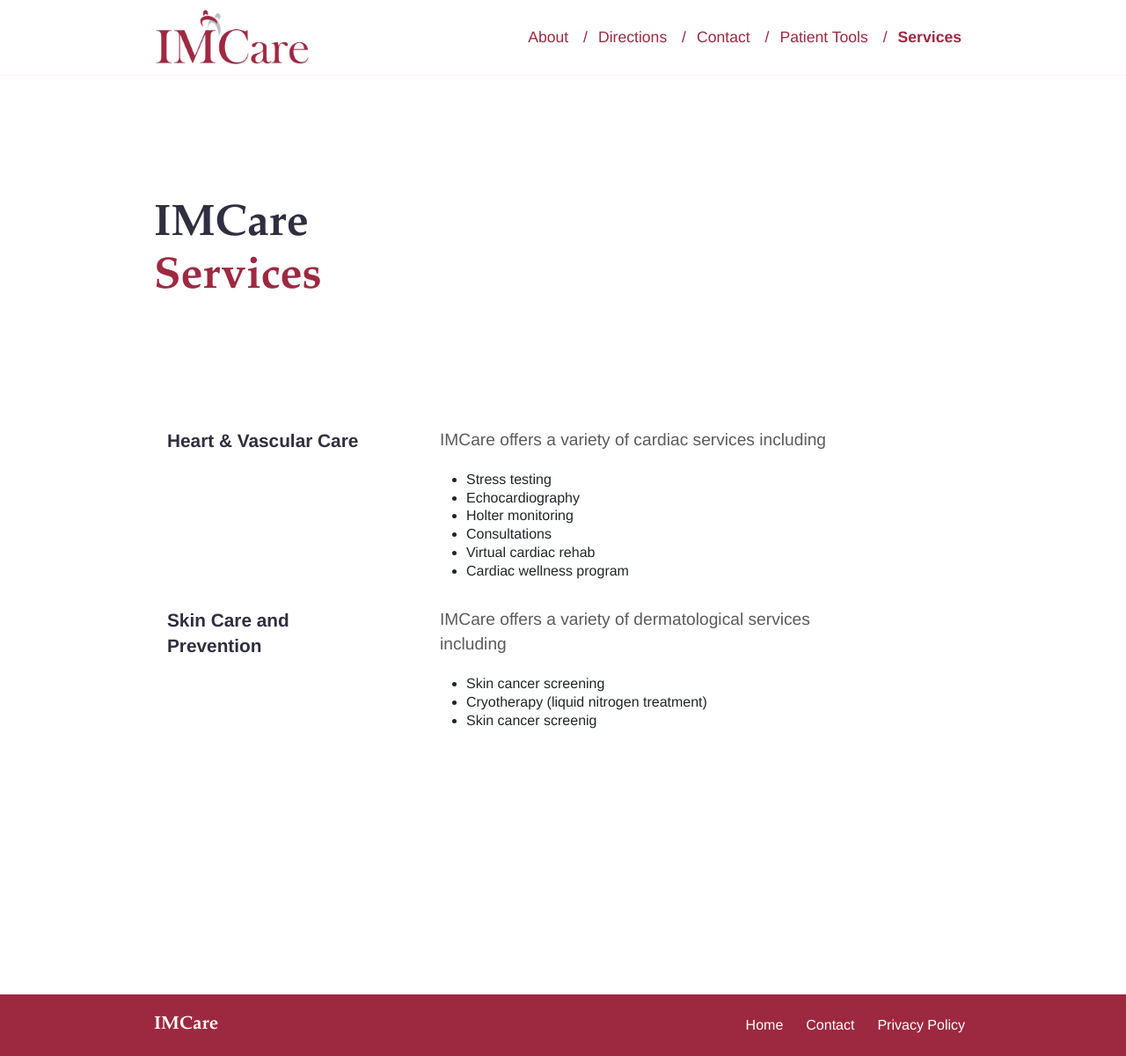
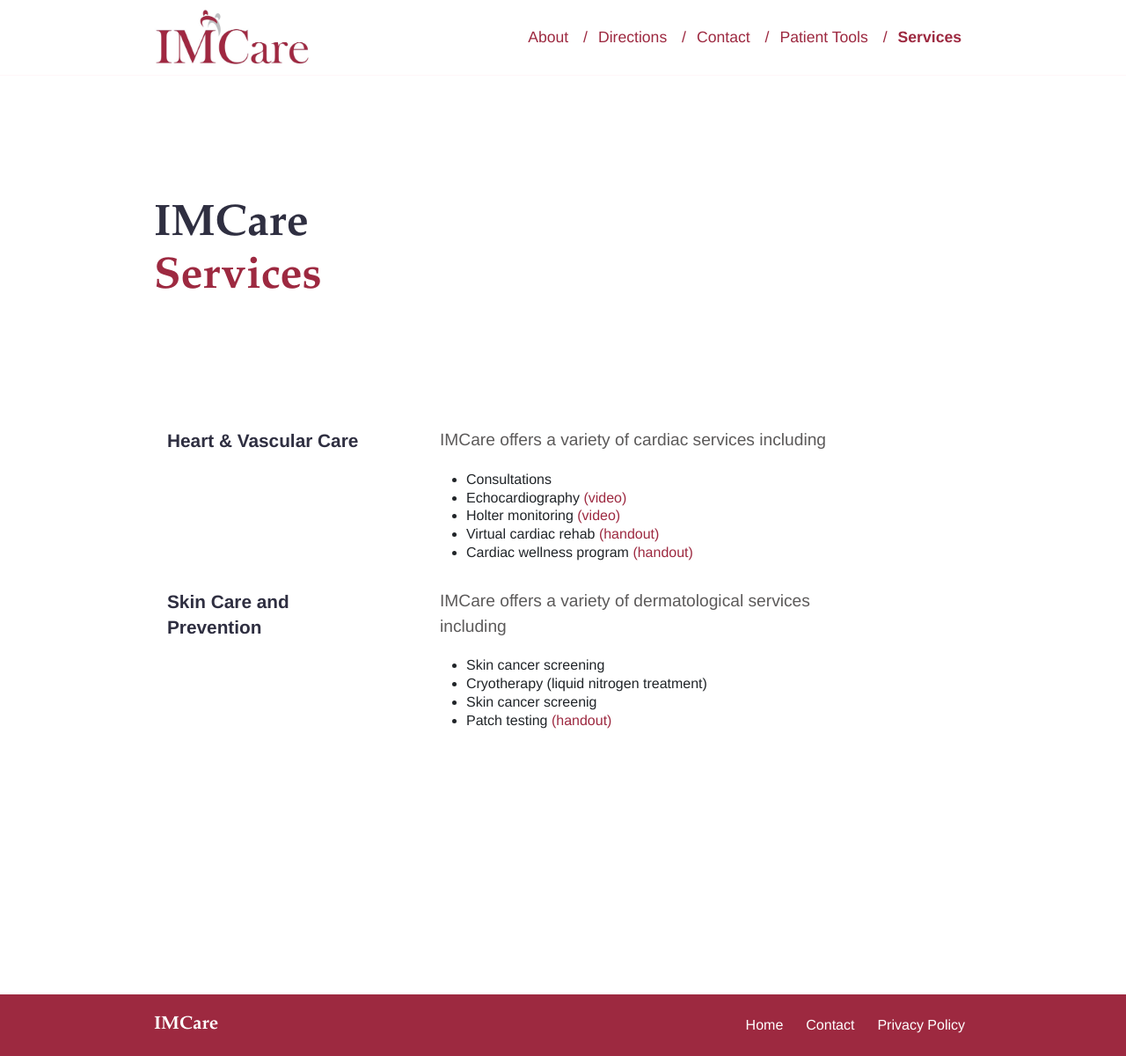
Before and after one commit to imcare-canada/imcare-canada.github.io, a Jekyll site: the page built from services.md, in a window 1280 px wide. Shown: the whole page at 88% size. Built offline with Jekyll 4.4.1, drawn with Linux system fonts in a browser that asks for light colours.

Commit message:
Update services with links

```diff
--- a/services.md
+++ b/services.md
@@ -19,12 +19,11 @@ head_content: |
     <div class="col-12 col-md-8">
     <p>IMCare offers a variety of cardiac services including</p>
     <ul>
-        <li>Stress testing</li>
-        <li>Echocardiography</li>
-        <li>Holter monitoring</li>
         <li>Consultations</li>
-        <li>Virtual cardiac rehab</li>
-        <li>Cardiac wellness program</li>
+        <li>Echocardiography <a href="https://vimeo.com/198499977" target="_blank">(video)</a></li>
+        <li>Holter monitoring <a href="https://vimeo.com/181705894" target="_blank">(video)</a></li>
+        <li>Virtual cardiac rehab <a href="{{ '/assets/pdf/pace_180.pdf' | relative_url }}" target="_blank">(handout)</a></li>
+        <li>Cardiac wellness program <a href="{{ '/assets/pdf/pace_180.pdf' | relative_url }}" target="_blank">(handout)</a></li>
     </ul>
     </div>
   </div>
@@ -38,6 +37,7 @@ head_content: |
         <li>Skin cancer screening</li>
         <li>Cryotherapy (liquid nitrogen treatment)</li>
         <li>Skin cancer screenig</li>
+        <li>Patch testing <a href="{{ '/assets/pdf/patch_testing.pdf' | relative_url }}" target="_blank">(handout)</a></li>
     </ul>
     </div>
   </div>
```
Also changed, not shown: 2 other files.
